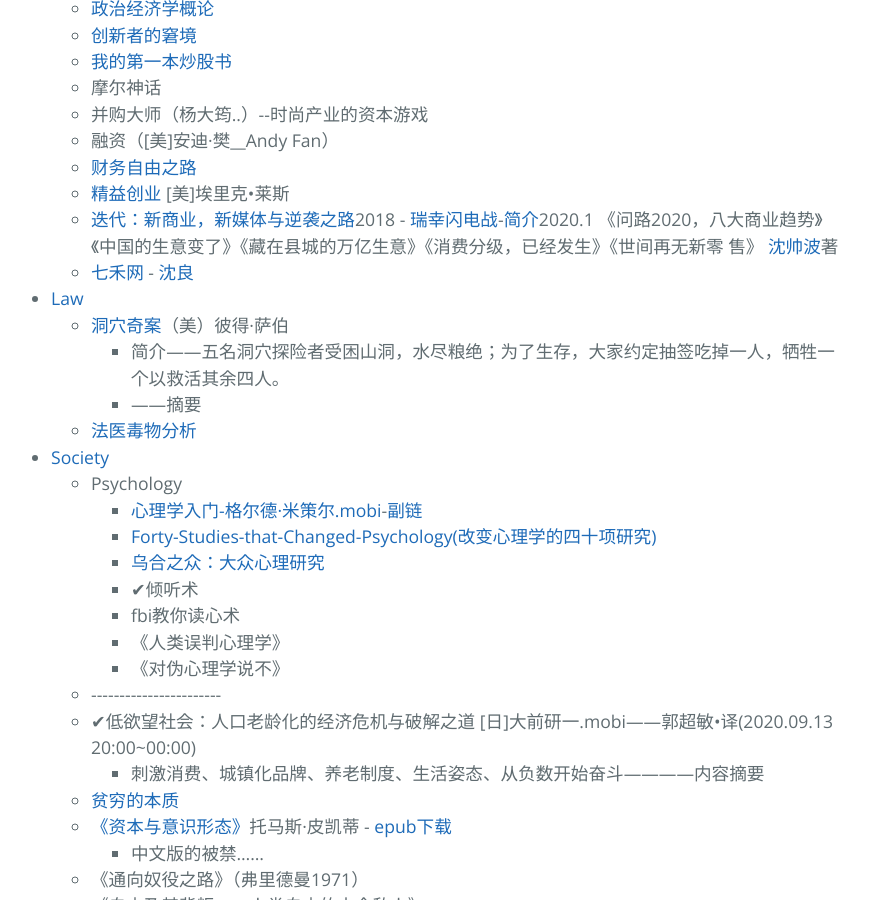
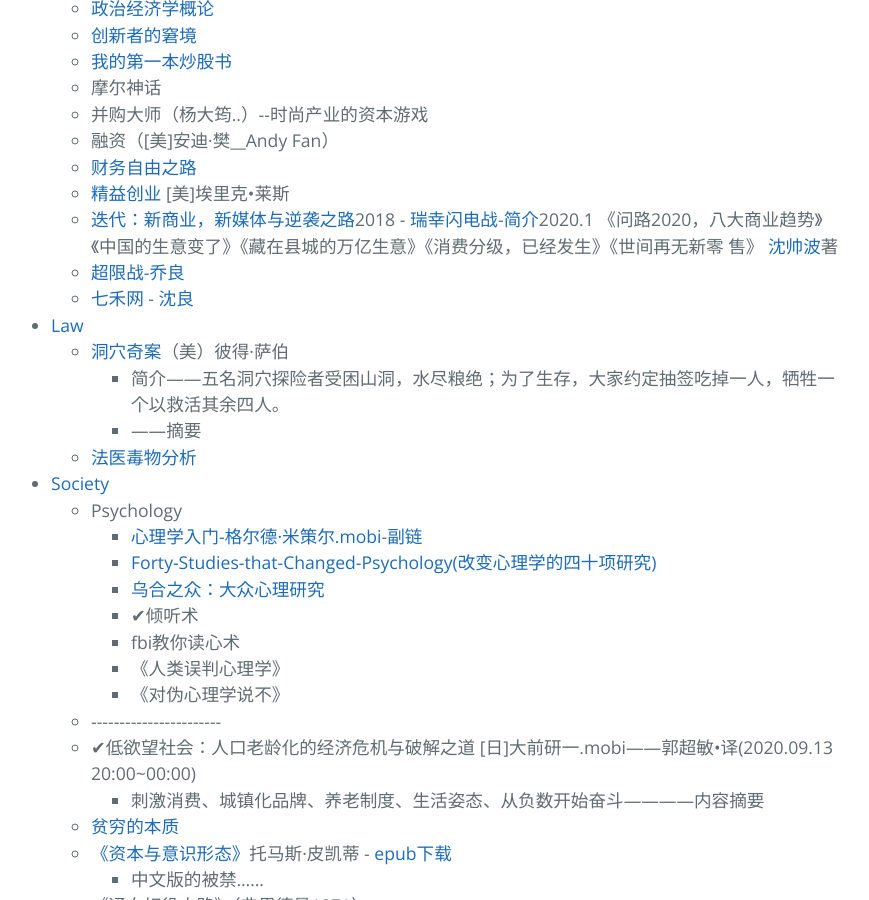
Before and after one commit to AmbroseRen/test, a Jekyll site: the page built from Library/BookListsOne.md, in a window 1280 px wide and 900 px high, scrolled down 851 px. Shown: the whole window, without its empty margins (213-1082 px from the left). Built offline with Jekyll 4.4.1, drawn with Linux system fonts in a browser that asks for light colours; our own code applies the rules of GitHub Pages for plain Markdown files; the repository's description, which GitHub fills in, is left out.

Commit message:
Update BookListsOne.md

```diff
--- a/Library/BookListsOne.md
+++ b/Library/BookListsOne.md
@@ -52,6 +52,7 @@
             <li><a href="https://cdn.jsdelivr.net/gh/AmbroseRen/Picture@master/book/Finance/财务自由之路.pdf">财务自由之路</a></li>
             <li><a href="https://cdn.jsdelivr.net/gh/AmbroseRen/Picture@master/book/Finance/精益创业 美 埃里克 莱斯.pdf">精益创业</a> [美]埃里克•莱斯</li>
 	    <li><a href="https://cdn.jsdelivr.net/gh/AmbroseRen/Picture@master/book/Finance/迭代：新商业，新媒体与逆袭之路 沈帅波.pdf">迭代：新商业，新媒体与逆袭之路</a>2018 - <a href="https://cdn.jsdelivr.net/gh/AmbroseRen/Picture@master/book/Finance/瑞幸闪电战.pdf">瑞幸闪电战</a>-<a href="https://www.enjing.com/jingjizonghe/32177.htm">简介</a>2020.1 《问路2020，八大商业趋势》《中国的生意变了》《藏在县城的万亿生意》《消费分级，已经发生》《世间再无新零 售》 <a href="https://baike.baidu.com/item/%E6%B2%88%E5%B8%85%E6%B3%A2">沈帅波</a>著</li>
+	    <li><a href="https://www.cbxs.net/jishi/1044/">超限战-乔良</a></li>
 	    <li><a href="https://www.7hcn.com/">七禾网</a> - <a href="https://zhuanlan.zhihu.com/p/95627695">沈良</a></li>
         </ul>
     </li>
```
